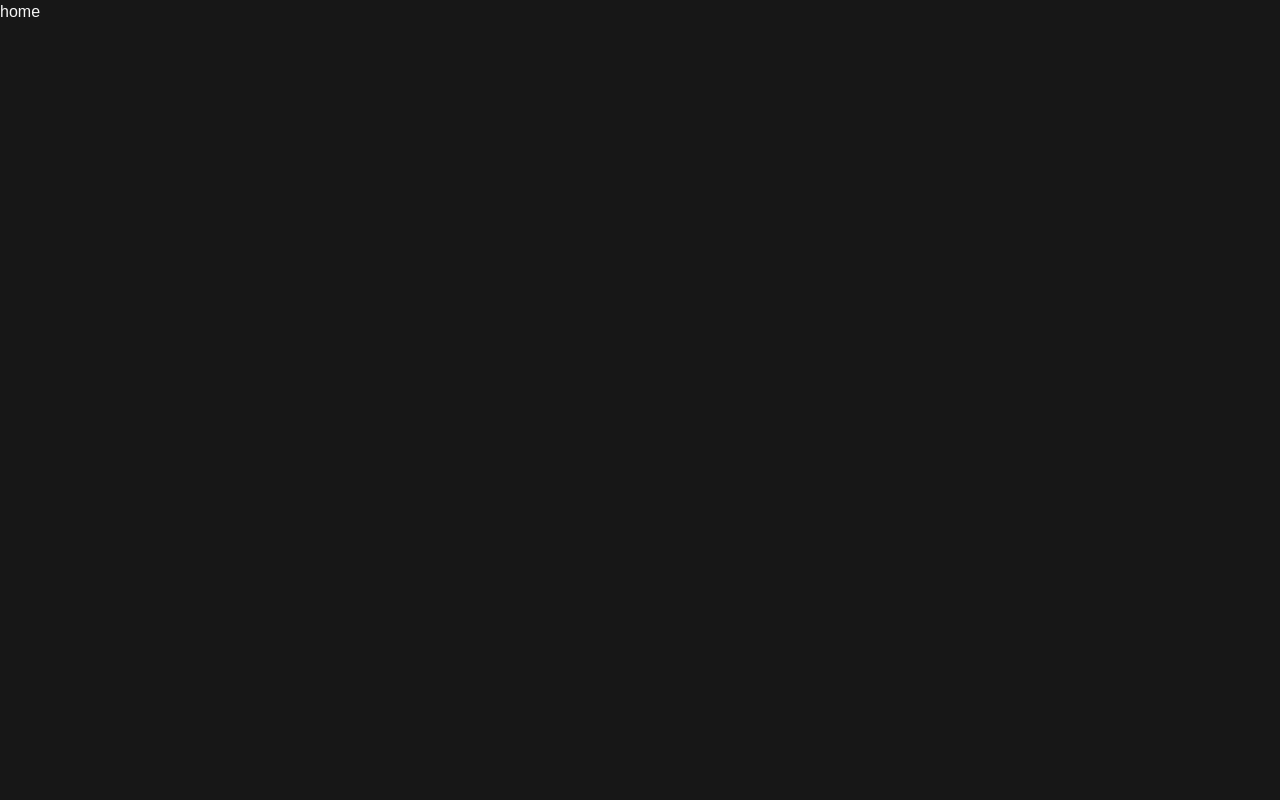
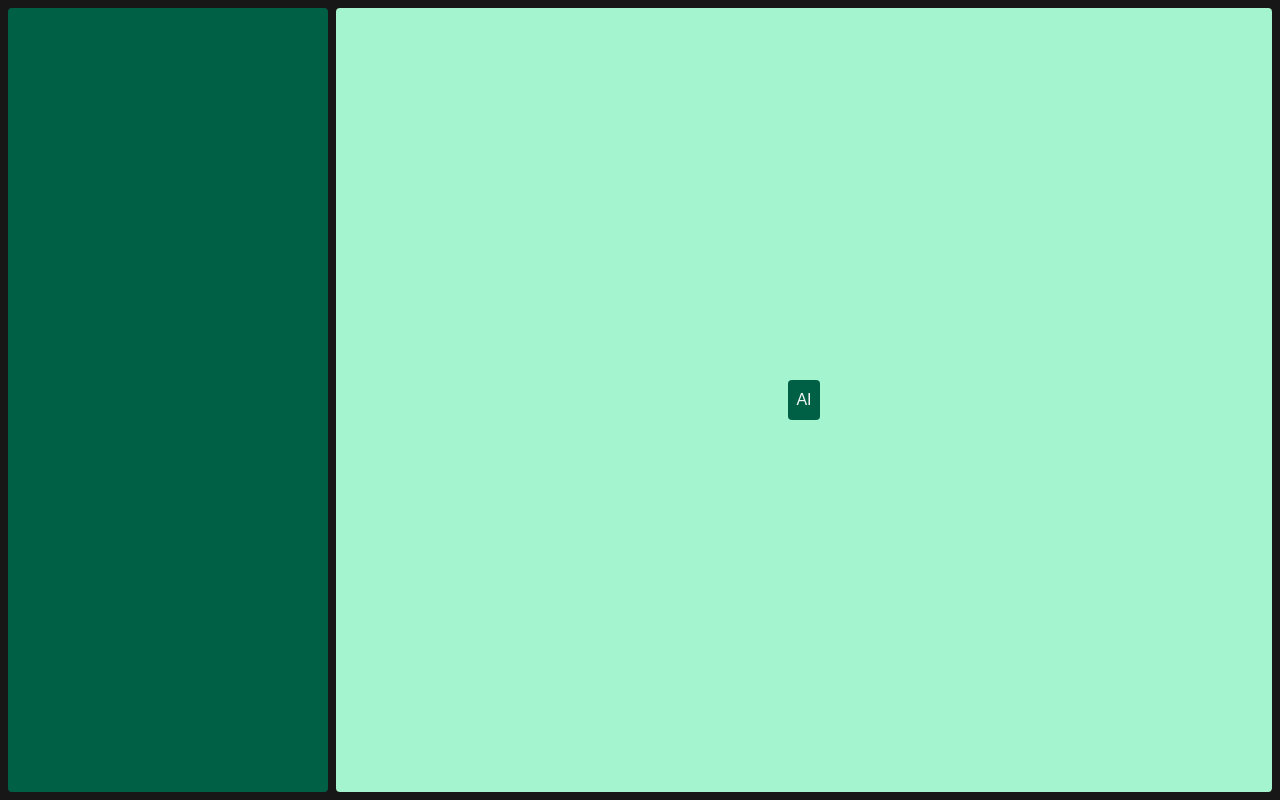
Before and after one commit to deepakrawat31/tokitoki, a Next.js app: page / in a window 1280 px wide. Built offline with nearby package versions, Linux system fonts and the light colour scheme; a web font is replaced by a local one.

Commit message:
main page

```diff
--- a/src/app/page.tsx
+++ b/src/app/page.tsx
@@ -1,3 +1,24 @@
+"use client";
+
+import { useState } from "react";
+
 export default function Home() {
-  return <main>home</main>;
+  const [helpTab, setHelpTab] = useState(false);
+
+  return (
+    <main className="flex min-h-dvh gap-2 p-2">
+      <section className="w-full max-w-xs rounded bg-emerald-800"></section>
+      <section className="flex flex-1 items-center justify-center rounded bg-emerald-200">
+        <button
+          onClick={() => setHelpTab(!helpTab)}
+          className="rounded bg-emerald-800 p-2"
+        >
+          AI
+        </button>
+      </section>
+      {helpTab && (
+        <section className="w-full max-w-xs rounded bg-emerald-800"></section>
+      )}
+    </main>
+  );
 }
```
